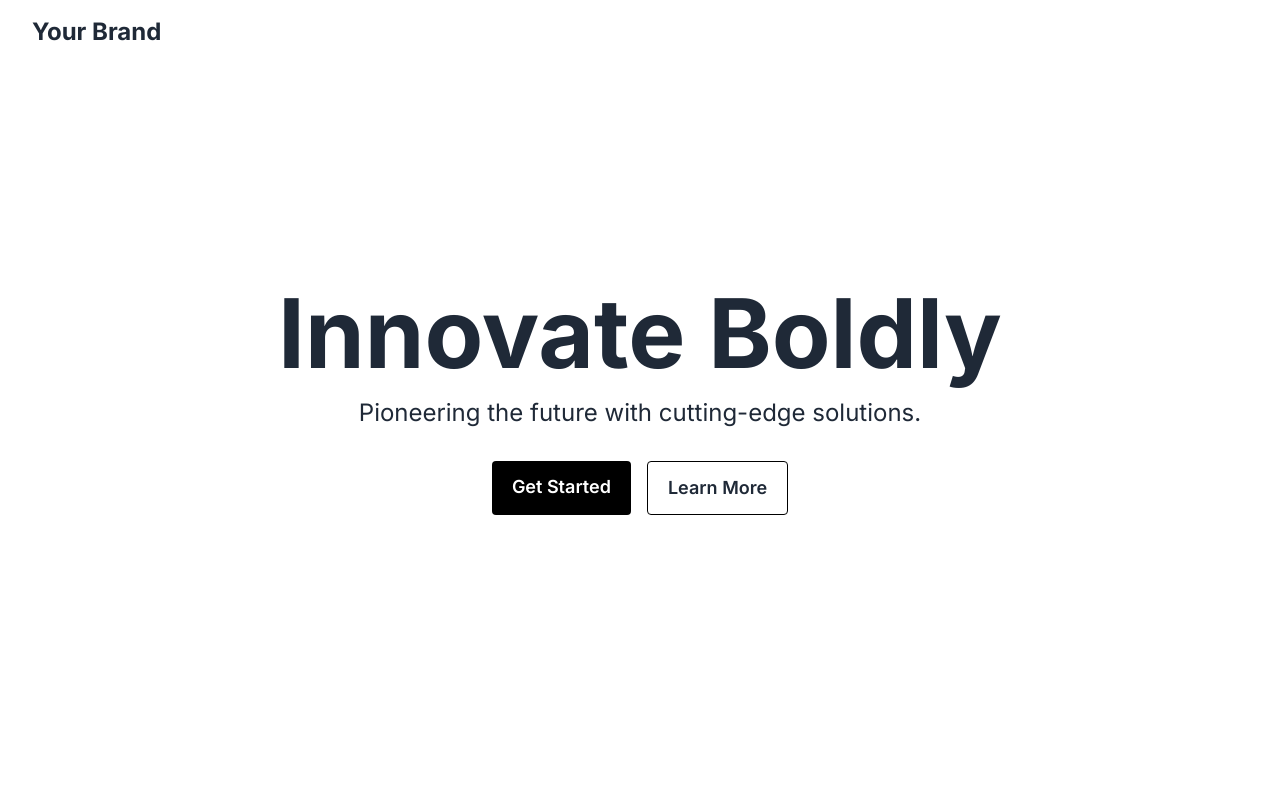
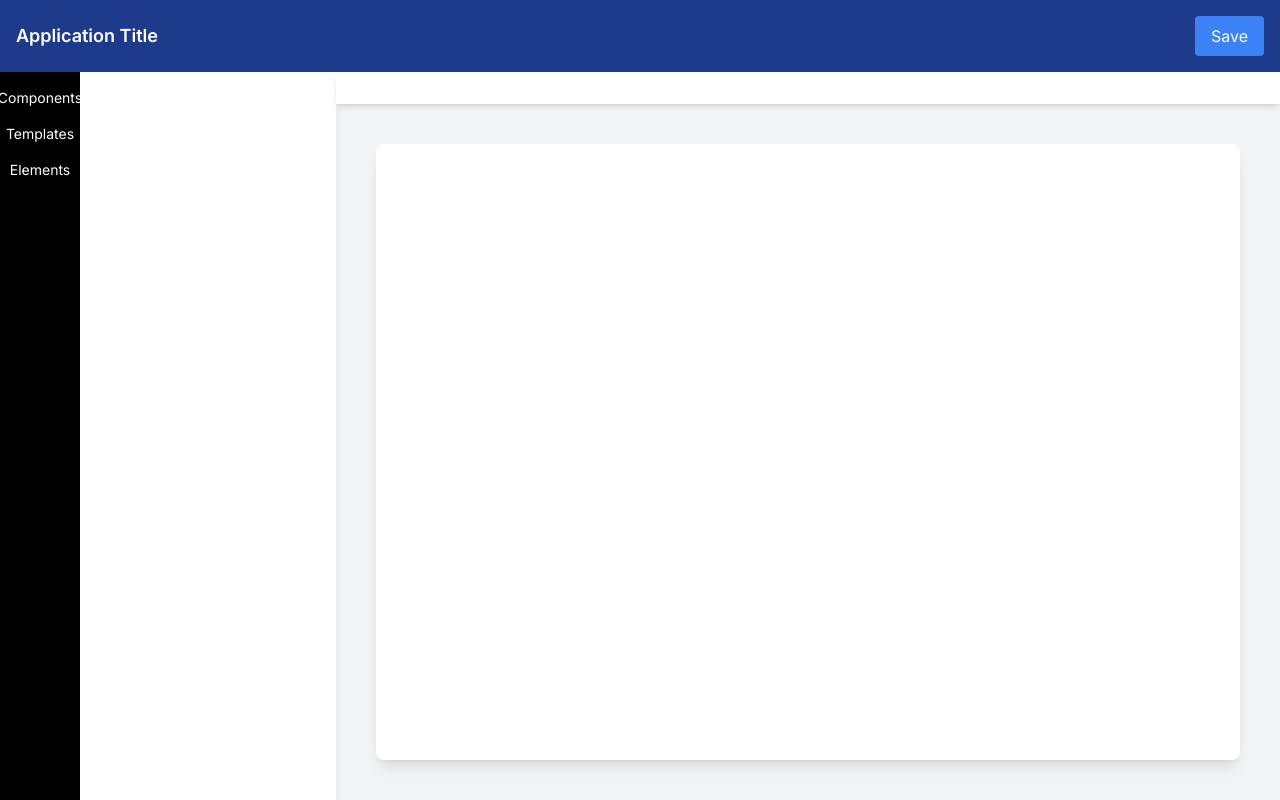
Before and after one commit to cmiley1/component-library, a Next.js app: page / in a window 1280 px wide. Shown: the top 800 px of the page. Built offline with nearby package versions, Linux system fonts and the light colour scheme.

Commit message:
library in sidebar

```diff
--- a/src/app/page.tsx
+++ b/src/app/page.tsx
@@ -6,12 +6,6 @@ import CanvaComponent from "@/components/canvaComponent";
 export default function Home() {
   return (
     <main className="">
-      <SimpleHero />
-      <br />
-      <FunHero />
-      <br />
-      <FinanceHero />
-      <br />
       <CanvaComponent />
     </main>
   );
--- a/src/components/canvaComponent.tsx
+++ b/src/components/canvaComponent.tsx
@@ -1,33 +1,52 @@
 "use client";
 
 import React, { useState } from "react";
+import FinanceHero from "./FinanceHero";
+import FunHero from "./FunHero";
+import SimpleHero from "./simpleHero";
 
 export default function CanvaLikeComponent() {
   const [selectedElement, setSelectedElement] = useState(null);
   const [currentSidebarContent, setCurrentSidebarContent] = useState([]);
 
   const components = [
-    { id: 1, name: "Component 1", content: "Content for Component 1" },
-    { id: 2, name: "Component 2", content: "Content for Component 2" },
-    // ... more components
+    {
+      id: 1,
+      name: "Finance Hero",
+      component: <FinanceHero />,
+      sidebarClass: "scaled-down-style",
+    },
+    {
+      id: 2,
+      name: "Fun Hero",
+      component: <FunHero />,
+      sidebarClass: "scaled-down-style",
+    },
+    {
+      id: 3,
+      name: "Simple Hero",
+      component: <SimpleHero />,
+      sidebarClass: "scaled-down-style",
+    },
   ];
 
   const templates = [
-    { id: 1, name: "Template 1", content: "Content for Template 1" },
-    { id: 2, name: "Template 2", content: "Content for Template 2" },
-    // ... more templates
+    // ... template data
   ];
 
   const elements = [
-    { id: 1, name: "Element 1", content: "Content for Element 1" },
-    { id: 2, name: "Element 2", content: "Content for Element 2" },
-    // ... more elements
+    // ... element data
   ];
 
-  // Function to update main sidebar based on skinny sidebar selection
+  const sidebarElements = [
+    { id: 1, label: "Components", data: components },
+    { id: 2, label: "Templates", data: templates },
+    { id: 3, label: "Elements", data: elements },
+  ];
+
   const updateMainSidebar = (elementData) => {
     setCurrentSidebarContent(elementData);
-    setSelectedElement(null); // Reset the selected element
+    setSelectedElement(null);
   };
 
   return (
@@ -47,25 +66,16 @@ export default function CanvaLikeComponent() {
       {/* Lower section including both sidebars and main content */}
       <div className="flex flex-1 overflow-hidden">
         {/* Skinny Sidebar */}
-        <div className="w-20 p-20 bg-black text-white p-2 shadow-lg overflow-auto hover:bg-gray-10">
-          <button
-            onClick={() => updateMainSidebar(components)}
-            className="w-full flex flex-col items-center py-2 rounded hover:bg-white"
-          >
-            Components
-          </button>
-          <button
-            onClick={() => updateMainSidebar(templates)}
-            className="w-full flex flex-col items-center py-2 rounded hover:bg-gray-700 focus:bg-gray-700"
-          >
-            Templates
-          </button>
-          <button
-            onClick={() => updateMainSidebar(elements)}
-            className="w-full flex flex-col items-center py-2 rounded hover:bg-gray-700 focus:bg-gray-700"
-          >
-            Elements
-          </button>
+        <div className="w-20 bg-black p-2 shadow-lg overflow-auto">
+          {sidebarElements.map((element) => (
+            <button
+              key={element.id}
+              onClick={() => updateMainSidebar(element.data)}
+              className="w-full flex flex-col items-center py-2 rounded hover:bg-gray-700 focus:bg-gray-700"
+            >
+              <span className="text-white text-sm">{element.label}</span>
+            </button>
+          ))}
         </div>
 
         {/* Main Sidebar */}
@@ -73,10 +83,19 @@ export default function CanvaLikeComponent() {
           {currentSidebarContent.map((item) => (
             <button
               key={item.id}
-              onClick={() => setSelectedElement(item)}
-              className="flex items-center space-x-2 p-2 w-full text-left hover:bg-gray-200 rounded"
+              onClick={() => setSelectedElement(item.component)}
+              className="flex items-center justify-center p-2 w-full text-left hover:bg-gray-200 rounded"
             >
-              <span className="text-gray-600 text-sm">{item.name}</span>
+              {/* Wrapper to maintain aspect ratio */}
+              <div className="w-60 relative" style={{ paddingTop: "100%" }}>
+                {" "}
+                {/* 1:1 Aspect Ratio */}
+                <div
+                  className={`absolute top-0 left-0 w-full h-full flex items-center justify-center overflow-hidden ${item.sidebarClass}`}
+                >
+                  {item.component}
+                </div>
+              </div>
             </button>
           ))}
         </div>
@@ -90,14 +109,8 @@ export default function CanvaLikeComponent() {
           {/* Document Area */}
           <div className="flex-grow p-10 overflow-auto">
             <div className="bg-white w-full h-full max-w-4xl mx-auto shadow-lg rounded-lg p-6">
-              {/* Render the selected element's content */}
-              {selectedElement ? (
-                <div className="p-4 border border-gray-300 rounded">
-                  {selectedElement.content}
-                </div>
-              ) : (
-                "Select an item from the main sidebar"
-              )}
+              {/* Render the full component in the main content area */}
+              {selectedElement}
             </div>
           </div>
         </div>
```
